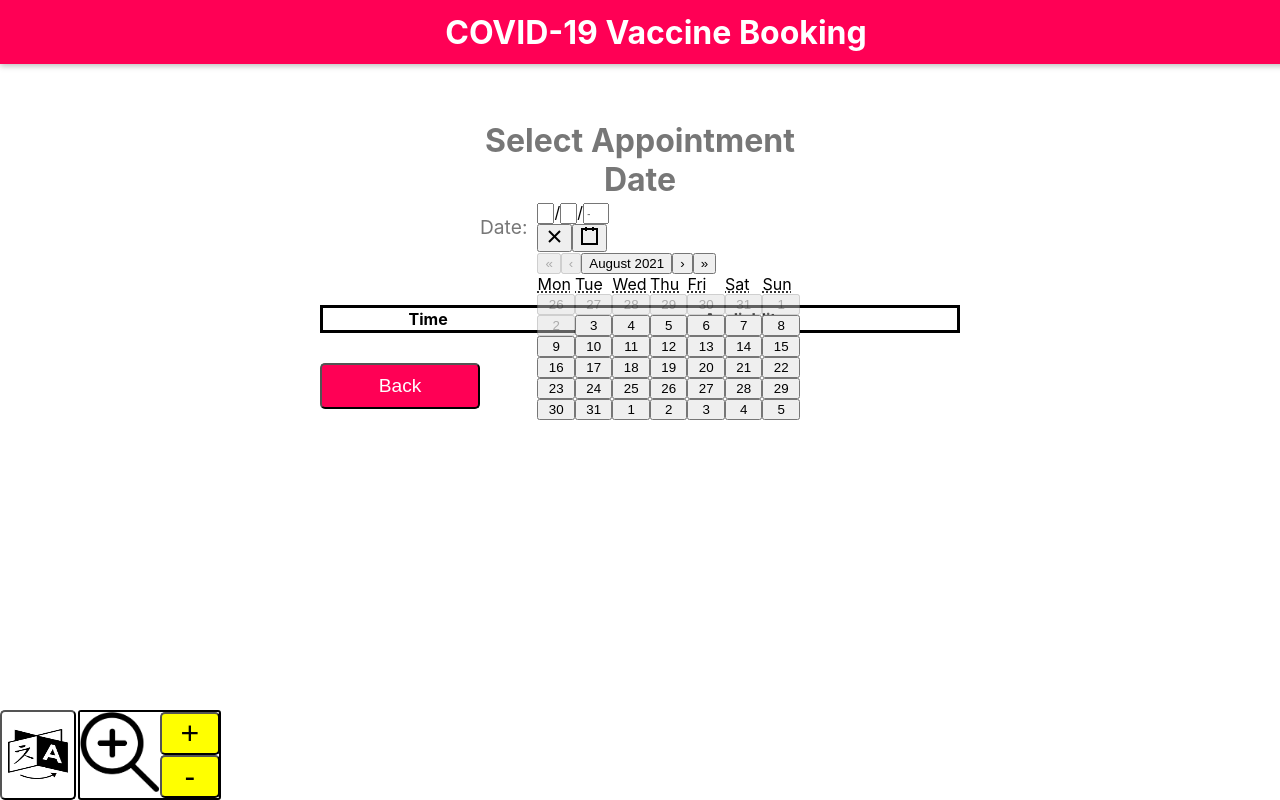
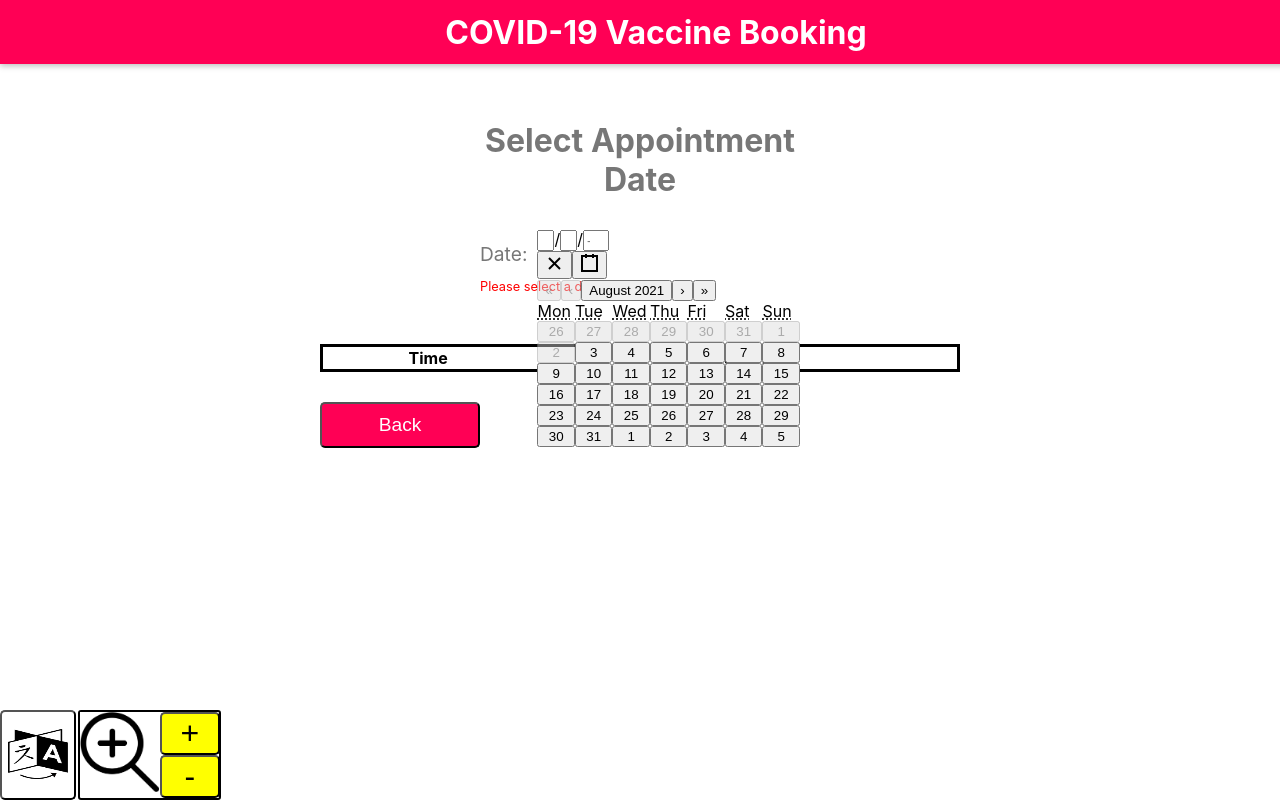
Before and after one commit to willu98/EECS3641-A4, a React (Create React App) app: page /timebooking in a window 1280 px wide. Both pictures are taken after a click on the button 554 px from the left and 238 px from the top of the page. Built offline with nearby package versions, Linux system fonts and the light colour scheme.

Commit message:
date error message

```diff
--- a/src/pages/TimeBooking.css
+++ b/src/pages/TimeBooking.css
@@ -14,7 +14,7 @@
 .timebooking-h1 {
     text-align: center;
     color: #777;
-    margin-bottom: 0px;
+    /* margin-bottom: 0px; */
 }
 
 .timebooking-main {
@@ -27,6 +27,7 @@
 .date-div {
     display: flex;
     align-items: center;
+    margin-top: 30px;
 }
 
 .date-calendar {
@@ -64,3 +65,7 @@
     border-radius:5px;
     font-size: 0.9em;
 }
+.error {
+    color: red;
+    font-size: .8em;
+}
--- a/src/pages/TimeBooking.js
+++ b/src/pages/TimeBooking.js
@@ -25,13 +25,17 @@ const TimeBooking = () => {
             <div className="timebooking-main">
                 <h1 className="timebooking-h1">Select Appointment Date</h1>
                 <div className="date-div">
-                    <h2 className="date-h2">Date: </h2>
+                    <div className="date-h2">Date: </div>
                     <DatePicker
                         minDate={new Date()}
-                        onChange={onChangeDate}
+                        onChange={
+                            onChangeDate
+                        }
                         value={currentDate}
                         className="date-calendar" />
+
                 </div>
+                {currentDate === null &&(<div className = "error">Please select a date</div>)}
             </div>
             <table className="timebooking-table">
                 <tbody>
```
